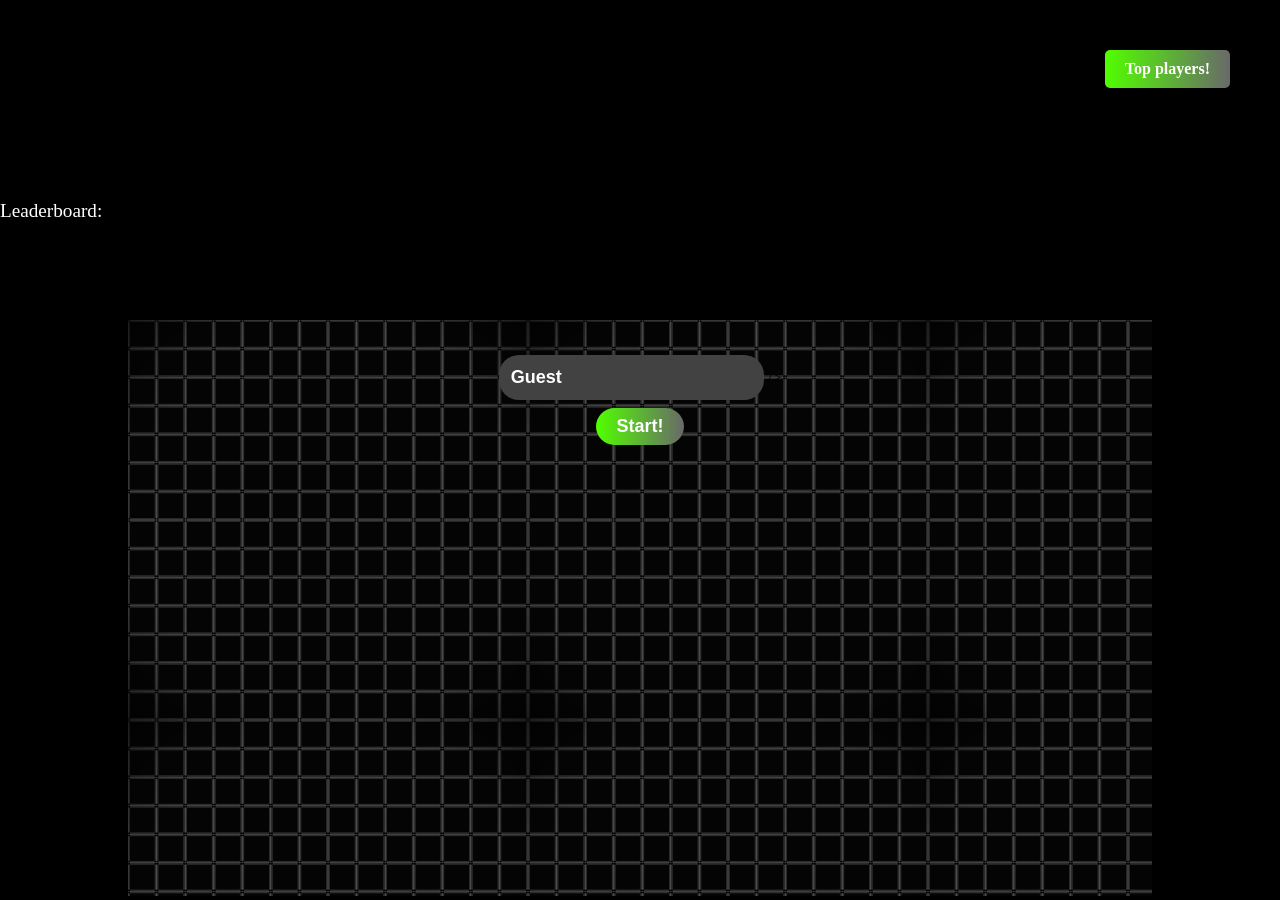
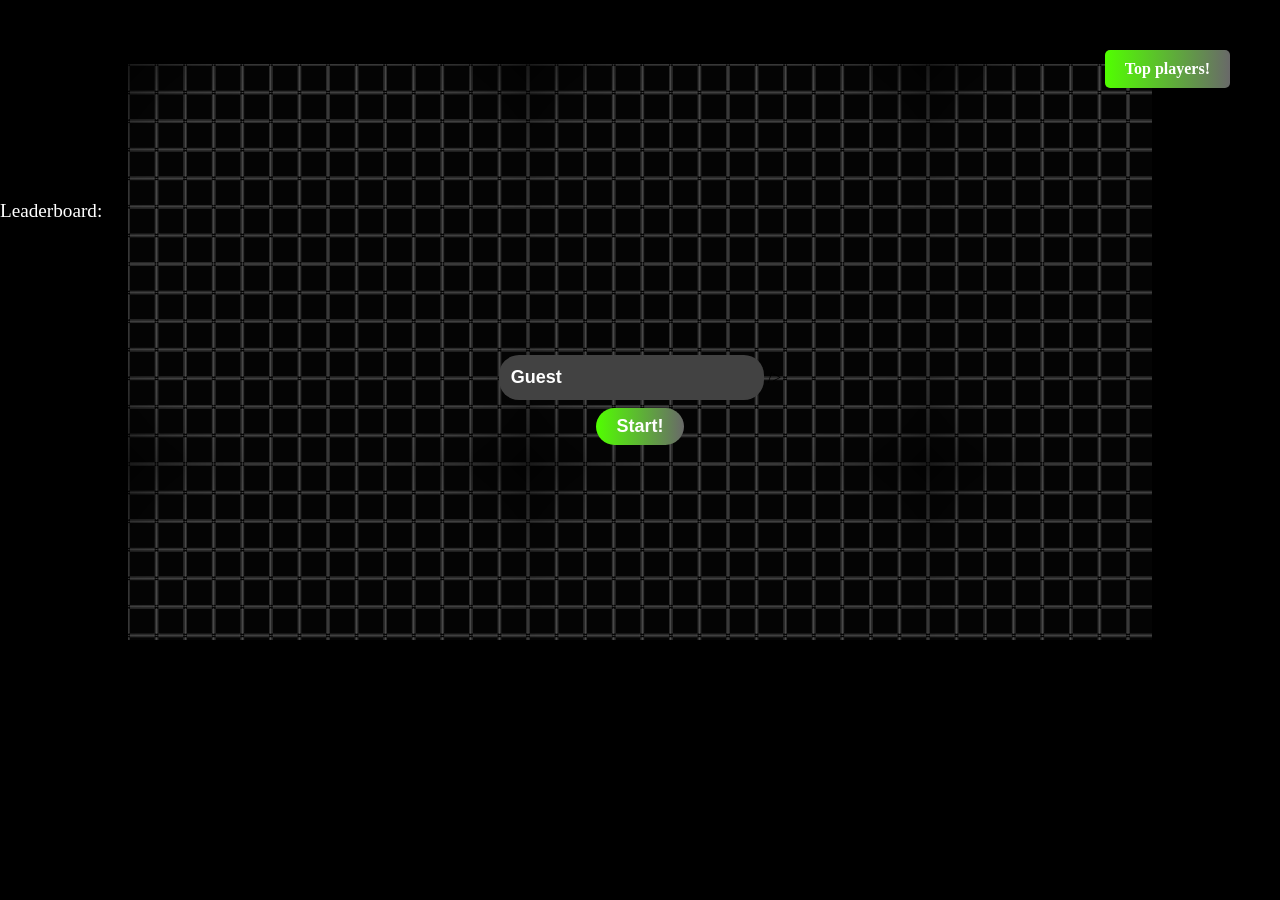
Before and after one commit to HynekSvoboda/ROP, a website: page public/index.html in a window 1280 px wide. After the commit the page ends 800 px from the top, so only its background shows below. Drawn offline with nearby package versions, Linux system fonts and the light colour scheme; no server answers.

Commit message:
Update style.css

```diff
--- a/public/style.css
+++ b/public/style.css
@@ -6,7 +6,7 @@ body
     margin: 0;
     background: #000000;
     display: flex;
-    margin-top:25%;
+    margin-top:5%;
     align-items: center;
     justify-content: center;
 }
```
